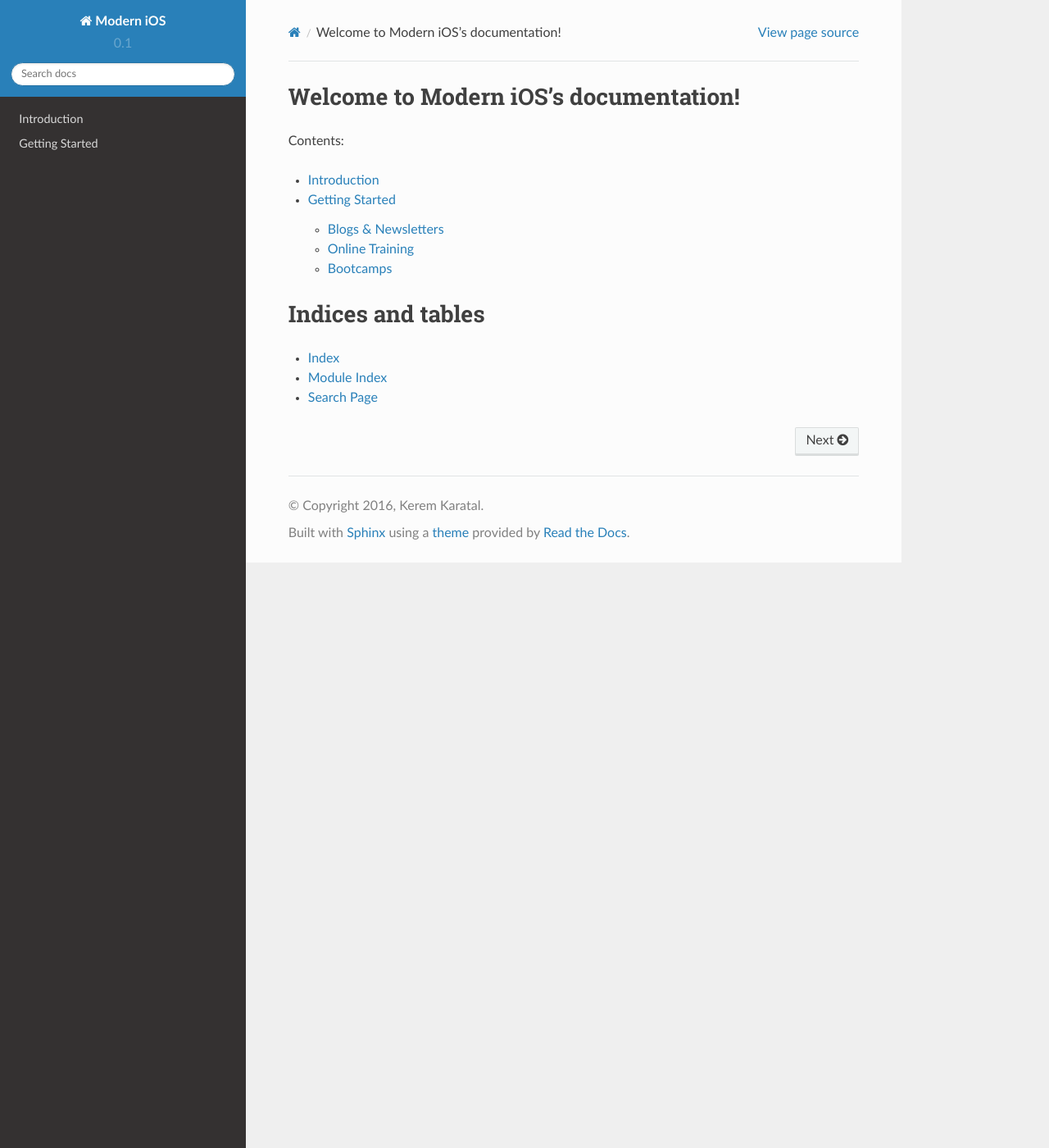
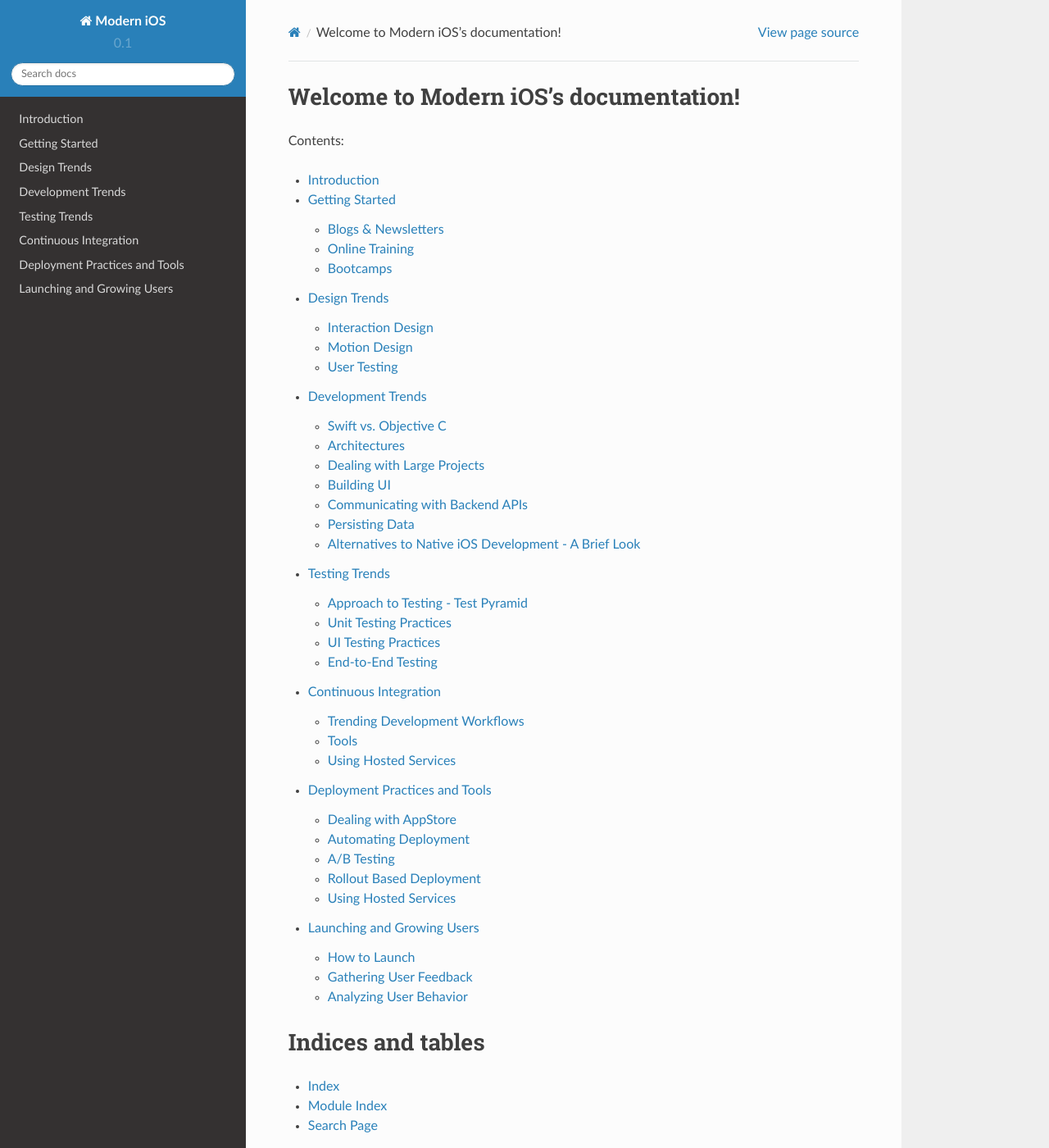
Before and after one commit to ModerniOS/modernios_rtd, a Sphinx documentation site: the page built from source/index.rst, in a window 1280 px wide and 1400 px high. Shown: the whole window at 82% size. Built offline with Sphinx 7.4.7 and the Read the Docs theme 2.0.0, drawn with Linux system fonts in a browser that asks for light colours.

Commit message:
Adds first draft of the table of contents.

```diff
--- /dev/null
+++ b/source/cont_int.rst
@@ -0,0 +1,13 @@
+Continuous Integration
+======================
+
+Trending Development Workflows
+------------------------------
+
+
+Tools
+-----
+
+
+Using Hosted Services
+---------------------
--- /dev/null
+++ b/source/deployment.rst
@@ -0,0 +1,21 @@
+Deployment Practices and Tools
+==============================
+
+Dealing with AppStore
+---------------------
+
+
+Automating Deployment
+---------------------
+
+
+A/B Testing
+-----------
+
+
+Rollout Based Deployment
+------------------------
+
+
+Using Hosted Services
+---------------------
--- /dev/null
+++ b/source/design.rst
@@ -0,0 +1,11 @@
+Design Trends
+=============
+
+Interaction Design
+------------------
+
+Motion Design
+-------------
+
+User Testing
+------------
--- /dev/null
+++ b/source/development.rst
@@ -0,0 +1,29 @@
+Development Trends
+==================
+
+Swift vs. Objective C
+---------------------
+
+
+Architectures
+-------------
+
+
+Dealing with Large Projects
+---------------------------
+
+
+Building UI
+-----------
+
+
+Communicating with Backend APIs
+-------------------------------
+
+
+Persisting Data
+---------------
+
+
+Alternatives to Native iOS Development - A Brief Look
+-----------------------------------------------------
--- /dev/null
+++ b/source/growth.rst
@@ -0,0 +1,13 @@
+Launching and Growing Users
+===========================
+
+How to Launch
+-------------
+
+
+Gathering User Feedback
+-----------------------
+
+
+Analyzing User Behavior
+-----------------------
--- a/source/index.rst
+++ b/source/index.rst
@@ -13,7 +13,12 @@ Contents:
 
    intro
    getting_started
-
+   design
+   development
+   testing
+   cont_int
+   deployment
+   growth
 
 
 Indices and tables
--- /dev/null
+++ b/source/testing.rst
@@ -0,0 +1,17 @@
+Testing Trends
+==============
+
+Approach to Testing - Test Pyramid
+----------------------------------
+
+
+Unit Testing Practices
+----------------------
+
+
+UI Testing Practices
+--------------------
+
+
+End-to-End Testing
+------------------
```
